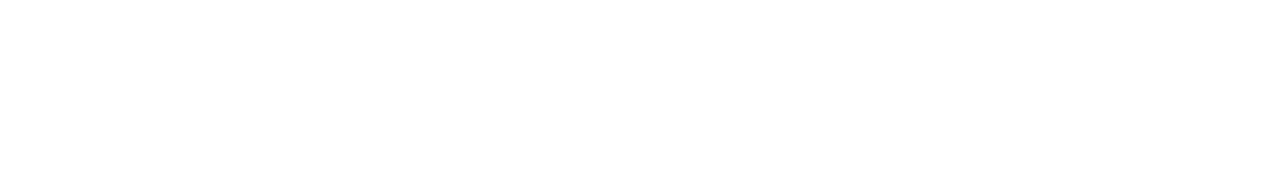
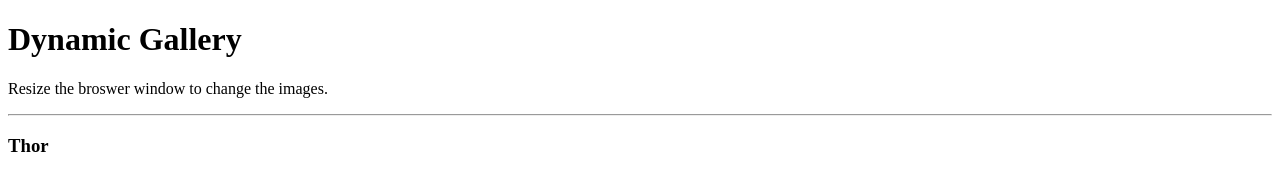
Before and after one commit to EvelAndG/Unit3Project, a plain HTML site: page index.html in a window 1280 px wide. Drawn offline with Linux system fonts and the light colour scheme.

Commit message:
Added header and image folder

```diff
--- a/index.html
+++ b/index.html
@@ -3,10 +3,21 @@
   <head>
     <meta charset="utf-8">
     <meta name="viewport" content="width=device-width">
-    <title>repl.it</title>
-    <link href="style.css" rel="stylesheet" type="text/css" />
+    <title>Unit 3 Project</title>
   </head>
+
+	<header>
+		<h1>Dynamic Gallery</h1>
+		<p>Resize the broswer window to change the images.</p>
+	</header>
+
   <body>
-    <script src="script.js"></script>
+		<hr>
+	<main>
+		<h3>Thor</h3>
+
+	</main>
+
+
   </body>
 </html>
```
